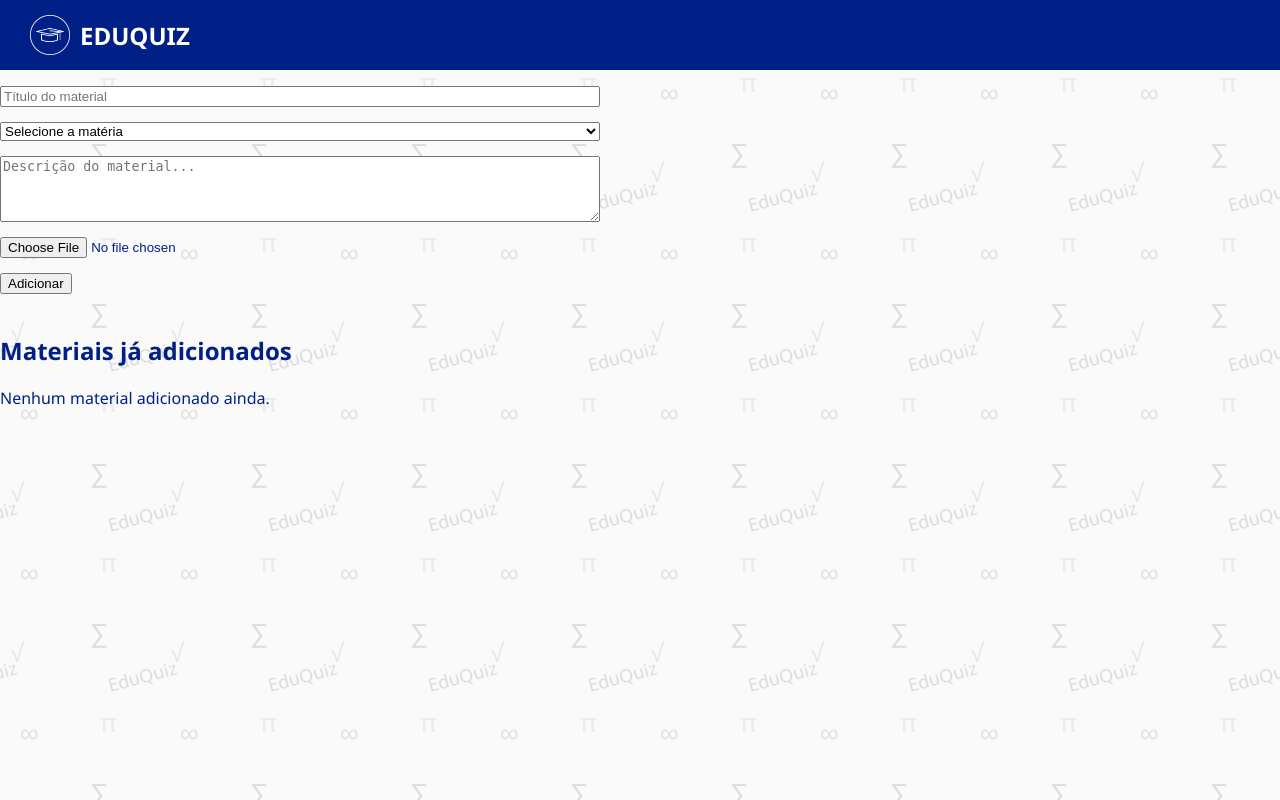
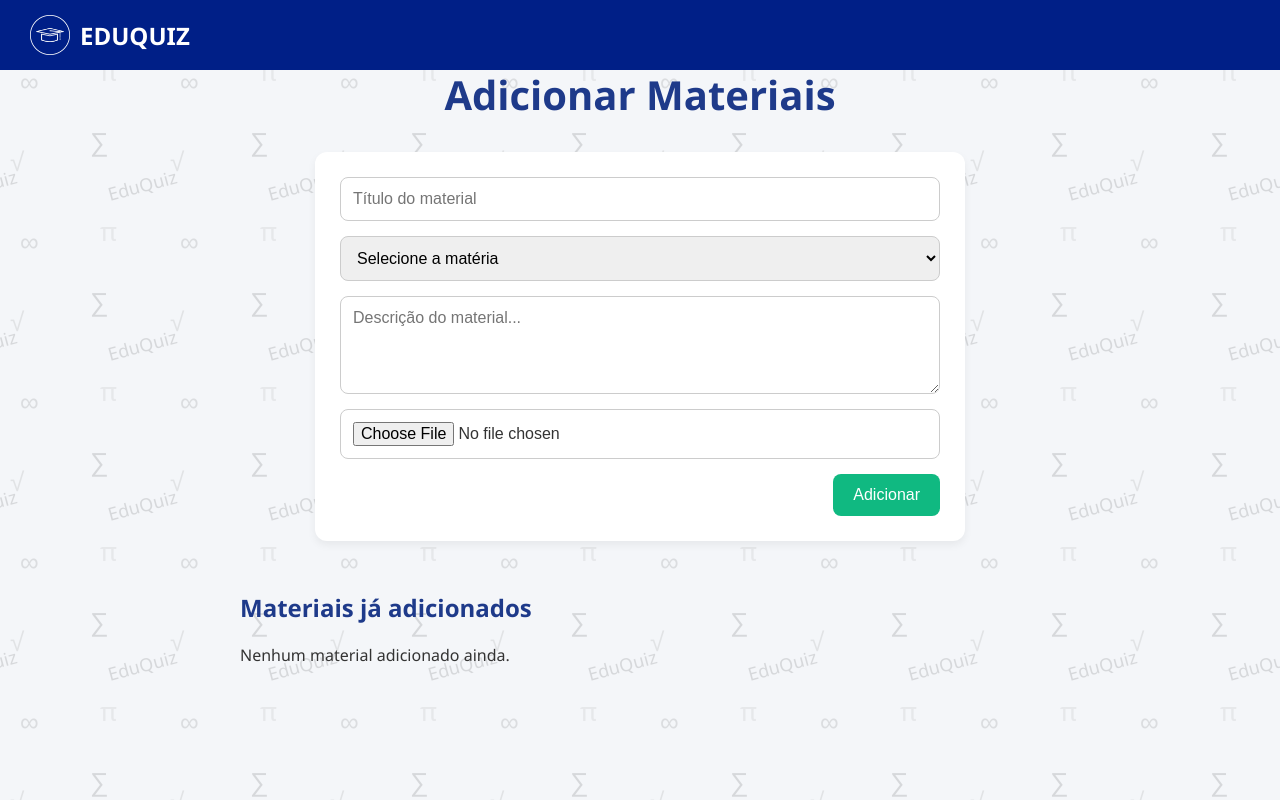
Before and after one commit to monickeivlopes/EduQuiz, a Flask app: template templates/adicionar_materiais.html in a window 1280 px wide. Run offline with Flask 3, Linux system fonts and the light colour scheme; the template is opened without the code that fills it, so the values that code supplies are empty; some libraries are stand-ins or nearby versions.

Commit message:
Update adicionar_materiais.html

```diff
--- a/templates/adicionar_materiais.html
+++ b/templates/adicionar_materiais.html
@@ -5,6 +5,180 @@
   <meta name="viewport" content="width=device-width, initial-scale=1.0" />
   <title>Adicionar Materiais</title>
   <link rel="stylesheet" href="static/professor.css" />
+  <style>
+    body.page-materiais {
+      font-family: 'Segoe UI', sans-serif;
+      background-color: #f4f6f9;
+      margin: 0;
+      padding: 0;
+      color: #333;
+    }
+
+    main {
+      padding: 40px 20px;
+      max-width: 800px;
+      margin: auto;
+    }
+
+    h1 {
+      font-size: 2.5rem;
+      margin-bottom: 30px;
+      text-align: center;
+      color: #1e3a8a;
+    }
+
+    form {
+      background-color: white;
+      padding: 25px;
+      border-radius: 12px;
+      box-shadow: 0 4px 8px rgba(0,0,0,0.06);
+      width: 100%;
+      max-width: 600px;
+      display: flex;
+      flex-direction: column;
+      gap: 15px;
+      margin: auto;
+    }
+
+    input[type="text"],
+    select,
+    textarea,
+    input[type="file"] {
+      padding: 12px;
+      border: 1px solid #ccc;
+      border-radius: 8px;
+      font-size: 1rem;
+      width: 100%;
+      box-sizing: border-box;
+    }
+
+    textarea {
+      resize: vertical;
+      font-family: Arial, sans-serif;
+    }
+
+    .btn-concluir {
+      background-color: #10b981;
+      color: white;
+      padding: 12px 20px;
+      border: none;
+      border-radius: 8px;
+      font-size: 1rem;
+      cursor: pointer;
+      transition: background-color 0.2s ease;
+    }
+
+    .btn-concluir:hover {
+      background-color: #059669;
+    }
+
+    .material-card {
+      margin-top: 50px;
+    }
+
+    .material-card h2 {
+      margin-bottom: 20px;
+      color: #1e3a8a;
+    }
+
+    .card-material {
+      background-color: white;
+      border-radius: 10px;
+      padding: 20px;
+      margin-bottom: 20px;
+      box-shadow: 0 4px 8px rgba(0,0,0,0.05);
+    }
+
+    .card-material h3 {
+      margin-top: 0;
+      color: #2563eb;
+    }
+
+    .card-material p {
+      margin: 8px 0;
+    }
+
+    .card-material a {
+      display: inline-block;
+      margin-top: 10px;
+      text-decoration: none;
+      color: #1d4ed8;
+      font-weight: bold;
+    }
+
+    .botoes-acoes {
+      margin-top: 15px;
+      display: flex;
+      gap: 10px;
+    }
+
+    .botoes-acoes button {
+      padding: 10px 16px;
+      border: none;
+      border-radius: 6px;
+      font-size: 0.95rem;
+      cursor: pointer;
+      transition: all 0.2s ease;
+    }
+
+    .editar {
+      background-color: #facc15;
+      color: #000;
+    }
+
+    .editar:hover {
+      background-color: #eab308;
+    }
+
+    .excluir {
+      background-color: #ef4444;
+      color: white;
+    }
+
+    .excluir:hover {
+      background-color: #dc2626;
+    }
+
+    .salvar {
+      background-color: #10b981;
+      color: white;
+    }
+
+    .salvar:hover {
+      background-color: #059669;
+    }
+
+    .cancelar {
+      background-color: #9ca3af;
+      color: white;
+    }
+
+    .cancelar:hover {
+      background-color: #6b7280;
+    }
+
+    .form-editar {
+      background-color: #f9fafb;
+      border-radius: 8px;
+      padding: 15px;
+      margin-top: 10px;
+    }
+
+    @media (max-width: 600px) {
+      header {
+        flex-direction: column;
+        gap: 10px;
+      }
+
+      form {
+        padding: 20px 15px;
+      }
+
+      .botoes-acoes {
+        flex-direction: column;
+      }
+    }
+  </style>
 </head>
 <body class="page-materiais">
 
@@ -23,8 +197,7 @@
 <main>
   <h1>Adicionar Materiais</h1>
 
-  <!-- Formulário para adicionar novo material -->
-  <form action="{{ url_for('adicionar_materiais') }}" method="POST" enctype="multipart/form-data" style="width: 100%; max-width: 600px; display: flex; flex-direction: column; gap: 15px;">
+  <form action="{{ url_for('adicionar_materiais') }}" method="POST" enctype="multipart/form-data">
     <input type="text" name="titulo" placeholder="Título do material" required />
 
     <select name="materia" required>
@@ -39,13 +212,12 @@
     <textarea name="descricao" placeholder="Descrição do material..." rows="4" required></textarea>
     <input type="file" name="arquivo" accept=".pdf,.doc,.docx,.ppt,.pptx,.png,.jpg,.jpeg" required />
 
-    <div style="display: flex; justify-content: space-between;">
+    <div style="display: flex; justify-content: flex-end;">
       <button type="submit" class="btn-concluir">Adicionar</button>
     </div>
   </form>
 
-  <!-- Lista de materiais já adicionados -->
-  <section class="material-card" style="margin-top: 40px;">
+  <section class="material-card">
     <h2>Materiais já adicionados</h2>
     {% for material in materiais %}
       <div class="card-material">
@@ -58,13 +230,12 @@
 
         {% if material[5] == session['usuario_id'] %}
           <div class="botoes-acoes">
-            <form action="{{ url_for('excluir_material', material_id=material[0]) }}" method="POST" >
+            <form action="{{ url_for('excluir_material', material_id=material[0]) }}" method="POST">
               <button type="button" class="editar" onclick="mostrarFormulario({{ material[0] }})">Editar</button>
               <button type="submit" class="excluir">Excluir Material</button>
             </form>
           </div>
 
-          <!-- Formulário oculto para edição -->
           <form id="form-editar-{{ material[0] }}" class="form-editar" action="{{ url_for('editar_material', material_id=material[0]) }}" method="POST" style="display: none;">
             <input type="text" name="novo_titulo" value="{{ material[1] }}" required />
             <input type="text" name="nova_descricao" value="{{ material[3] }}" required />
@@ -76,13 +247,11 @@
           </form>
         {% endif %}
       </div>
-
     {% else %}
       <p>Nenhum material adicionado ainda.</p>
     {% endfor %}
   </section>
 </main>
-
 
 <script>
 function mostrarFormulario(id) {
@@ -94,6 +263,5 @@ function esconderFormulario(id) {
 }
 </script>
 
-
 </body>
 </html>
```
